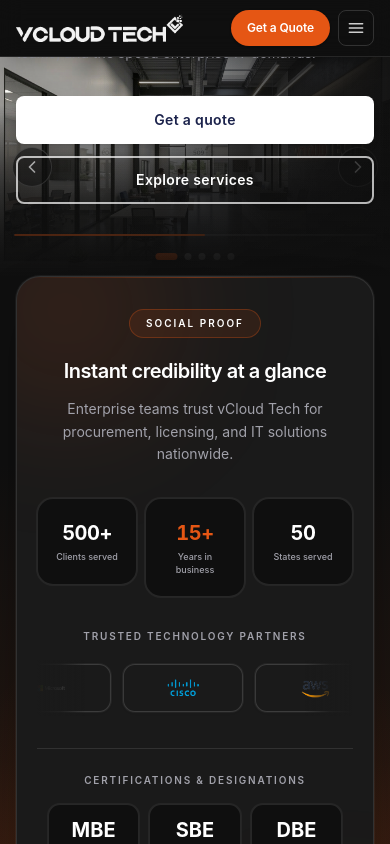
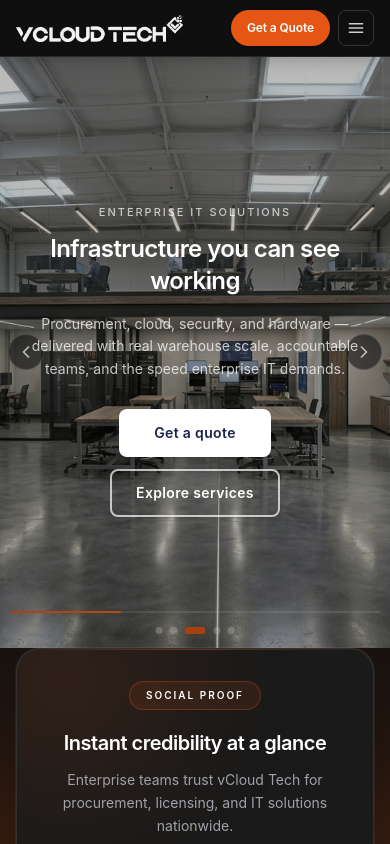
Before and after one commit to Usamakha99/Vcloudtech_Website-Frontend, a Next.js app: page /design-test in a window 390 px wide. Shown: the top 844 px of the page. Built offline with nearby package versions, Linux system fonts and the light colour scheme; grey boxes are pictures that could not be loaded.

Commit message:
Hero grident

```diff
--- a/app/globals.css
+++ b/app/globals.css
@@ -104,3 +104,32 @@
 html.intro-pending #site-content {
   display: none !important;
 }
+
+/* Mobile / touch — never block site for desktop intro */
+html.intro-skip-mobile #site-content {
+  display: flex !important;
+}
+
+html.intro-skip-mobile {
+  overflow: auto !important;
+}
+
+html.intro-skip-mobile #intro-splash,
+html.intro-skip-mobile .intro-splash-desktop {
+  display: none !important;
+}
+
+@media (max-width: 767px), (pointer: coarse) {
+  html.intro-pending #site-content {
+    display: flex !important;
+  }
+
+  html.intro-pending {
+    overflow: auto;
+  }
+
+  #intro-splash,
+  .intro-splash-desktop {
+    display: none !important;
+  }
+}
--- a/app/layout.tsx
+++ b/app/layout.tsx
@@ -1,7 +1,7 @@
 import type { Metadata } from "next";
 import { Geist, Geist_Mono } from "next/font/google";
 
-import { IntroGate } from "@/components/intro/IntroGate";
+import { IntroAppProvider } from "@/components/intro/IntroAppProvider";
 import { INTRO_BLOCK_SCRIPT } from "@/components/intro/intro-block-script";
 import "./globals.css";
 
@@ -39,7 +39,7 @@
         <script dangerouslySetInnerHTML={{ __html: INTRO_BLOCK_SCRIPT }} />
       </head>
       <body className="min-h-full flex flex-col" suppressHydrationWarning>
-        <IntroGate>{children}</IntroGate>
+        <IntroAppProvider>{children}</IntroAppProvider>
       </body>
     </html>
   );
--- a/components/hero-test/HeroCarousel.tsx
+++ b/components/hero-test/HeroCarousel.tsx
@@ -4,6 +4,7 @@
 import { useCallback, useEffect, useState } from "react";
 
 import { useIntroReady } from "@/components/intro/intro-context";
+import { isMobileDevice } from "@/components/intro/intro-device";
 
 export const HERO_SLIDES = [
   {
@@ -65,6 +66,9 @@
 
 export function HeroCarousel() {
   const introReady = useIntroReady();
+  const [mobile, setMobile] = useState(
+    () => typeof window !== "undefined" && isMobileDevice(),
+  );
   const [activeIndex, setActiveIndex] = useState(0);
   const [paused, setPaused] = useState(false);
   const slideCount = HERO_SLIDES.length;
@@ -85,14 +89,20 @@
   }, [activeIndex, goTo]);
 
   useEffect(() => {
-    if (!introReady || paused) return;
+    setMobile(isMobileDevice());
+  }, []);
+
+  const carouselActive = introReady || mobile;
+
+  useEffect(() => {
+    if (!carouselActive || paused) return;
 
     const timer = window.setInterval(() => {
       setActiveIndex((prev) => (prev + 1) % slideCount);
     }, INTERVAL_MS);
 
     return () => window.clearInterval(timer);
-  }, [introReady, paused, slideCount]);
+  }, [carouselActive, paused, slideCount]);
 
   return (
     <div
@@ -126,7 +136,7 @@
                     alt={slide.alt}
                     fill
                     unoptimized
-                    sizes="100vw"
+                    sizes="(max-width: 767px) 100vw, (max-width: 1280px) 100vw, 1280px"
                     className="hero-test-carousel__media"
                     priority={index === 0}
                   />
@@ -153,7 +163,7 @@
             <ChevronRightIcon />
           </button>
 
-          {introReady ? (
+          {carouselActive ? (
             <div className="hero-test-carousel__progress" aria-hidden>
               <span
                 key={`${activeIndex}-${paused}`}
--- a/components/hero-test/MinimalTestHero.tsx
+++ b/components/hero-test/MinimalTestHero.tsx
@@ -1,6 +1,5 @@
 import Link from "next/link";
 
-import { dt } from "@/components/design-test/design-test-theme";
 import { HeroCarousel } from "@/components/hero-test/HeroCarousel";
 import { ButtonLink } from "@/components/ui/ButtonLink";
 
@@ -29,32 +28,29 @@
 
         <div className="hero-test-hero-scrim" aria-hidden />
 
-        <div
-          className={`hero-test-hero-overlay mx-auto w-full max-w-7xl px-4 sm:px-6 lg:px-8 ${
-            offsetForFixedHeader ? "max-sm:pt-[4.25rem]" : ""
-          }`}
-        >
-          <div className="hero-test-hero-copy max-w-xl text-start">
-            <p className={`hero-test-fade-in ${dt.badge}`}>Enterprise IT solutions</p>
+        <div className="hero-test-hero-overlay">
+          <div className="hero-test-hero-copy">
+            <p className="hero-test-fade-in text-[11px] font-medium uppercase tracking-[0.18em] text-white/70">
+              Enterprise IT solutions
+            </p>
 
             <h1
               id="hero-test-heading"
-              className="hero-test-fade-in hero-test-fade-in-delay-1 mt-4 text-[1.75rem] font-semibold leading-[1.12] tracking-tight text-white sm:mt-5 sm:text-3xl lg:text-[2.5rem] xl:text-[2.75rem] 2xl:text-5xl text-balance"
+              className="hero-test-fade-in hero-test-fade-in-delay-1 mx-auto mt-3 max-w-2xl text-2xl font-semibold tracking-tight text-white sm:mt-4 sm:text-4xl lg:text-5xl"
             >
-              Infrastructure you can{" "}
-              <span className="hero-gradient-text">see working</span>
+              Infrastructure you can see working
             </h1>
 
-            <p className="hero-test-fade-in hero-test-fade-in-delay-2 mt-4 max-w-lg text-pretty text-sm leading-relaxed text-[#A1A1AA] sm:text-base lg:text-lg">
+            <p className="hero-test-fade-in hero-test-fade-in-delay-2 mx-auto mt-4 max-w-lg text-sm leading-relaxed text-white/75 sm:text-base">
               Procurement, cloud, security, and hardware — delivered with real warehouse scale,
               accountable teams, and the speed enterprise IT demands.
             </p>
 
-            <div className="hero-test-fade-in hero-test-fade-in-delay-3 mt-8 flex flex-col items-start gap-3 sm:mt-10 sm:flex-row">
-              <ButtonLink href="/contact" variant="ctaWhite" className="w-full sm:w-auto">
+            <div className="hero-test-fade-in hero-test-fade-in-delay-3 mt-7 flex flex-col items-center justify-center gap-3 sm:mt-8 sm:flex-row">
+              <ButtonLink href="/contact" variant="ctaWhite" className="min-w-[9.5rem]">
                 Get a quote
               </ButtonLink>
-              <ButtonLink href="/services" variant="outlineOnNavy" className="w-full sm:w-auto">
+              <ButtonLink href="/services" variant="outlineOnNavy" className="min-w-[9.5rem]">
                 Explore services
               </ButtonLink>
             </div>
--- a/components/hero-test/hero-carousel.css
+++ b/components/hero-test/hero-carousel.css
@@ -4,6 +4,7 @@
   position: relative;
   width: 100%;
   height: 100%;
+  min-height: 100%;
 }
 
 .hero-test-carousel__viewport {
@@ -53,16 +54,7 @@
 }
 
 .hero-test-carousel__scrim {
-  position: absolute;
-  inset: 0;
-  background: linear-gradient(
-    90deg,
-    rgba(15, 15, 15, 0.88) 0%,
-    rgba(15, 15, 15, 0.45) 38%,
-    rgba(15, 15, 15, 0.12) 62%,
-    transparent 100%
-  );
-  pointer-events: none;
+  display: none;
 }
 
 .hero-test-carousel__arrow {
@@ -159,7 +151,6 @@
   }
 }
 
-/* Hero section — 16:9 image area (matches 1024×576 assets), capped at viewport height */
 .hero-test-hero-section--carousel {
   position: relative;
   width: 100%;
@@ -172,6 +163,8 @@
   position: absolute;
   inset: 0;
   z-index: 0;
+  width: 100%;
+  height: 100%;
 }
 
 .hero-test-hero-scrim {
@@ -179,42 +172,66 @@
   inset: 0;
   z-index: 1;
   pointer-events: none;
-  background:
-    linear-gradient(to top, rgba(15, 15, 15, 0.88) 0%, rgba(15, 15, 15, 0.35) 42%, transparent 72%),
-    linear-gradient(270deg, rgba(15, 15, 15, 0.75) 0%, rgba(15, 15, 15, 0.25) 40%, transparent 70%);
+  background: rgba(15, 15, 15, 0.28);
 }
 
 .hero-test-hero-overlay {
   position: absolute;
   inset: 0;
   z-index: 10;
-  display: flex;
-  align-items: flex-end;
-  justify-content: flex-end;
+  display: grid;
+  place-items: center;
+  padding: 4.5rem 1rem 3.5rem;
   pointer-events: none;
 }
 
 .hero-test-hero-copy {
+  width: min(100%, 40rem);
+  margin-inline: auto;
+  text-align: center;
   pointer-events: auto;
 }
 
-@media (max-width: 639px) {
-  .hero-test-carousel__scrim,
-  .hero-test-hero-scrim {
-    background:
-      linear-gradient(to top, rgba(15, 15, 15, 0.92) 0%, rgba(15, 15, 15, 0.4) 48%, transparent 78%),
-      linear-gradient(270deg, rgba(15, 15, 15, 0.8) 0%, rgba(15, 15, 15, 0.3) 45%, transparent 75%);
+@media (max-width: 767px) {
+  .hero-test-hero-section--carousel {
+    height: 70svh;
+    min-height: 26rem;
+    max-height: 100svh;
+  }
+
+  .hero-test-carousel__arrow {
+    height: 2.25rem;
+    width: 2.25rem;
+  }
+
+  .hero-test-carousel__arrow--prev {
+    left: 0.5rem;
+  }
+
+  .hero-test-carousel__arrow--next {
+    right: 0.5rem;
+  }
+
+  .hero-test-carousel__progress {
+    left: 0.65rem;
+    right: 0.65rem;
+    bottom: 2.15rem;
+  }
+
+  .hero-test-carousel__dots {
+    bottom: 0.85rem;
+    max-width: calc(100% - 5rem);
+    flex-wrap: wrap;
+    justify-content: center;
   }
 
   .hero-test-hero-overlay {
-    align-items: flex-end;
-    justify-content: flex-end;
-    padding-top: 5.5rem;
-    padding-bottom: 4.5rem;
+    padding: 4.25rem 1rem 3.25rem;
   }
 
-  .hero-test-carousel__dots {
-    bottom: 1rem;
+  .hero-test-hero-copy {
+    width: 100%;
+    max-width: 100%;
   }
 }
 
--- /dev/null
+++ b/components/intro/IntroAppProvider.tsx
@@ -0,0 +1,161 @@
+"use client";
+
+import { useCallback, useEffect, useRef, useState, type ReactNode } from "react";
+
+import { IntroReadyProvider } from "@/components/intro/intro-context";
+import { isMobileDevice } from "@/components/intro/intro-device";
+
+const INTRO_MAX_MS = 6_000;
+const EXIT_FADE_MS = 500;
+
+function releaseIntroBlock({ mobile = false } = {}) {
+  document.documentElement.classList.remove("intro-pending");
+  if (mobile) {
+    document.documentElement.classList.add("intro-skip-mobile");
+  }
+}
+
+type Phase = "off" | "playing" | "exiting";
+
+/**
+ * Mobile-first: site always visible on phones. Desktop intro is a fixed overlay only.
+ */
+export function IntroAppProvider({
+  children,
+  src = "/intro/loader-intro.mp4",
+}: {
+  children: ReactNode;
+  src?: string;
+}) {
+  const videoRef = useRef<HTMLVideoElement>(null);
+  const introTimeoutRef = useRef<number | null>(null);
+  const exitTimeoutRef = useRef<number | null>(null);
+
+  /** Default true — never block phones while JS loads */
+  const [isMobile, setIsMobile] = useState(true);
+  const [introReady, setIntroReady] = useState(true);
+  const [phase, setPhase] = useState<Phase>("off");
+
+  const clearIntroTimeout = useCallback(() => {
+    if (introTimeoutRef.current !== null) {
+      window.clearTimeout(introTimeoutRef.current);
+      introTimeoutRef.current = null;
+    }
+  }, []);
+
+  const finish = useCallback(() => {
+    clearIntroTimeout();
+    setPhase("exiting");
+
+    if (exitTimeoutRef.current !== null) {
+      window.clearTimeout(exitTimeoutRef.current);
+    }
+
+    exitTimeoutRef.current = window.setTimeout(() => {
+      releaseIntroBlock();
+      document.documentElement.classList.remove("intro-skip-mobile");
+      setPhase("off");
+      setIntroReady(true);
+    }, EXIT_FADE_MS);
+  }, [clearIntroTimeout]);
+
+  useEffect(() => {
+    if (isMobileDevice()) {
+      releaseIntroBlock({ mobile: true });
+      setIsMobile(true);
+      setIntroReady(true);
+      setPhase("off");
+      return;
+    }
+
+    releaseIntroBlock();
+
+    if (window.matchMedia("(prefers-reduced-motion: reduce)").matches) {
+      setIsMobile(false);
+      setIntroReady(true);
+      setPhase("off");
+      return;
+    }
+
+    document.documentElement.classList.remove("intro-skip-mobile");
+    setIsMobile(false);
+    setIntroReady(false);
+    setPhase("playing");
+  }, []);
+
+  useEffect(() => {
+    if (isMobile || phase !== "playing") return;
+
+    const prevOverflow = document.body.style.overflow;
+    document.body.style.overflow = "hidden";
+
+    clearIntroTimeout();
+    introTimeoutRef.current = window.setTimeout(finish, INTRO_MAX_MS);
+
+    const video = videoRef.current;
+    if (video) {
+      video.currentTime = 0;
+      void video.play().catch(() => {
+        /* Timer still controls duration */
+      });
+    }
+
+    return () => {
+      document.body.style.overflow = prevOverflow;
+      clearIntroTimeout();
+    };
+  }, [isMobile, phase, clearIntroTimeout, finish]);
+
+  useEffect(
+    () => () => {
+      clearIntroTimeout();
+      if (exitTimeoutRef.current !== null) {
+        window.clearTimeout(exitTimeoutRef.current);
+      }
+      document.body.style.overflow = "";
+    },
+    [clearIntroTimeout],
+  );
+
+  const showSplash = !isMobile && phase !== "off";
+  const fading = phase === "exiting";
+
+  return (
+    <IntroReadyProvider ready={introReady}>
+      <div id="site-content" className="min-h-full flex flex-col">
+        {children}
+      </div>
+
+      {showSplash ? (
+        <div
+          id="intro-splash"
+          className={`intro-splash-desktop fixed inset-0 z-[9999] flex items-center justify-center bg-[#0F0F0F] transition-opacity duration-500 ${
+            fading ? "pointer-events-none opacity-0" : "opacity-100"
+          }`}
+          role="dialog"
+          aria-modal="true"
+          aria-label="Welcome video"
+        >
+          <video
+            ref={videoRef}
+            className="h-full w-full object-contain"
+            src={src}
+            muted
+            playsInline
+            preload="auto"
+          />
+
+          {phase === "playing" ? (
+            <button
+              type="button"
+              onClick={finish}
+              className="absolute right-4 top-4 z-10 rounded-full border border-white/25 bg-black/35 px-4 py-2 text-xs font-semibold uppercase tracking-wider text-white backdrop-blur-sm transition hover:border-white/40 hover:bg-black/50 focus-visible:outline focus-visible:outline-2 focus-visible:outline-offset-2 focus-visible:outline-white/70 sm:right-6 sm:top-6"
+            >
+              Skip
+            </button>
+          ) : null}
+        </div>
+      ) : null}
+    </IntroReadyProvider>
+  );
+}
--- a/components/intro/IntroGate.tsx
+++ b/components/intro/IntroGate.tsx
@@ -2,6 +2,7 @@
 
 import { useCallback, useEffect, useRef, useState, type ReactNode } from "react";
 
+import { isMobileDevice } from "@/components/intro/intro-device";
 import { IntroReadyProvider } from "@/components/intro/intro-context";
 
 export const INTRO_STORAGE_KEY = "vcloudtech-intro-video-seen";
@@ -25,11 +26,7 @@
 
   if (window.matchMedia("(prefers-reduced-motion: reduce)").matches) return true;
 
-  if (skipOnMobile) {
-    const coarse = window.matchMedia("(pointer: coarse)").matches;
-    const narrow = window.matchMedia("(max-width: 767px)").matches;
-    if (coarse || narrow) return true;
-  }
+  if (skipOnMobile && isMobileDevice()) return true;
 
   if (playOncePerSession) {
     try {
@@ -46,8 +43,23 @@
   document.documentElement.classList.remove("intro-pending");
 }
 
+function getInitialPhase(
+  storageKey: string,
+  playOncePerSession: boolean,
+  skipOnMobile: boolean,
+): Phase {
+  if (typeof window === "undefined") return "pending";
+
+  if (shouldSkipIntro(storageKey, playOncePerSession, skipOnMobile)) {
+    releaseIntroBlock();
+    return "done";
+  }
+
+  return "pending";
+}
+
 /**
- * Blocks site content until the intro video finishes (first visit per session).
+ * Blocks site content until the intro video finishes (desktop only by default).
  * Pair with the inline script in root layout so content stays hidden before hydration.
  */
 export function IntroGate({
@@ -56,12 +68,14 @@
   poster,
   playOncePerSession = false,
   storageKey = INTRO_STORAGE_KEY,
-  skipOnMobile = false,
+  skipOnMobile = true,
 }: IntroGateProps) {
   const videoRef = useRef<HTMLVideoElement>(null);
   const introTimeoutRef = useRef<number | null>(null);
   const exitTimeoutRef = useRef<number | null>(null);
-  const [phase, setPhase] = useState<Phase>("pending");
+  const [phase, setPhase] = useState<Phase>(() =>
+    getInitialPhase(storageKey, playOncePerSession, skipOnMobile),
+  );
 
   const clearIntroTimeout = useCallback(() => {
     if (introTimeoutRef.current !== null) {
@@ -115,27 +129,26 @@
     document.body.style.overflow = "hidden";
 
     const video = videoRef.current;
-    if (!video) return () => {
-      document.body.style.overflow = prev;
-      clearIntroTimeout();
-    };
+    if (!video) {
+      return () => {
+        document.body.style.overflow = prev;
+        clearIntroTimeout();
+      };
+    }
 
     beginIntroTimer();
 
     const tryPlay = () => {
       video.currentTime = 0;
       void video.play().catch(() => {
-        /* Keep overlay up for full 6s even if autoplay is blocked */
+        /* Keep overlay up for full duration even if autoplay is blocked */
       });
     };
 
     if (video.readyState >= HTMLMediaElement.HAVE_FUTURE_DATA) {
       tryPlay();
     } else {
-      const onCanPlay = () => {
-        tryPlay();
-      };
-      video.addEventListener("canplay", onCanPlay, { once: true });
+      video.addEventListener("canplay", tryPlay, { once: true });
     }
 
     return () => {
@@ -155,9 +168,9 @@
   );
 
   const introReady = phase === "done";
-  const showOverlay = !introReady;
+  const siteHidden = phase === "playing" || phase === "exiting";
+  const showOverlay = phase === "pending" || phase === "playing" || phase === "exiting";
   const fading = phase === "exiting";
-  const siteHidden = !introReady;
 
   return (
     <IntroReadyProvider ready={introReady}>
--- a/components/intro/intro-block-script.ts
+++ b/components/intro/intro-block-script.ts
@@ -1,2 +1,2 @@
-/** Runs before React hydrates — hides page until intro finishes on every load. */
-export const INTRO_BLOCK_SCRIPT = `(function(){document.documentElement.classList.add("intro-pending")})();`;
+/** Mobile: skip intro immediately. Desktop: hide page until intro overlay mounts. */
+export const INTRO_BLOCK_SCRIPT = `(function(){try{var narrow=window.matchMedia("(max-width:767px)").matches;var touch=window.matchMedia("(pointer:coarse)").matches||navigator.maxTouchPoints>0;if(narrow||touch){document.documentElement.classList.add("intro-skip-mobile");document.documentElement.classList.remove("intro-pending");return}document.documentElement.classList.add("intro-pending")}catch(e){document.documentElement.classList.remove("intro-pending")}})();`;
--- /dev/null
+++ b/components/intro/intro-device.ts
@@ -0,0 +1,10 @@
+/** Phones / touch devices — intro is skipped. */
+export function isMobileDevice() {
+  if (typeof window === "undefined") return false;
+
+  if (window.matchMedia("(max-width: 767px)").matches) return true;
+  if (window.matchMedia("(pointer: coarse)").matches) return true;
+  if (navigator.maxTouchPoints > 0) return true;
+
+  return false;
+}
--- a/package.json
+++ b/package.json
@@ -3,7 +3,7 @@
   "version": "0.1.0",
   "private": true,
   "scripts": {
-    "dev": "next dev",
+    "dev": "next dev --hostname 0.0.0.0",
     "build": "next build",
     "start": "next start",
     "lint": "eslint",
```
Also changed, not shown: 1 other file (tests, documents, lock files or other folders).
